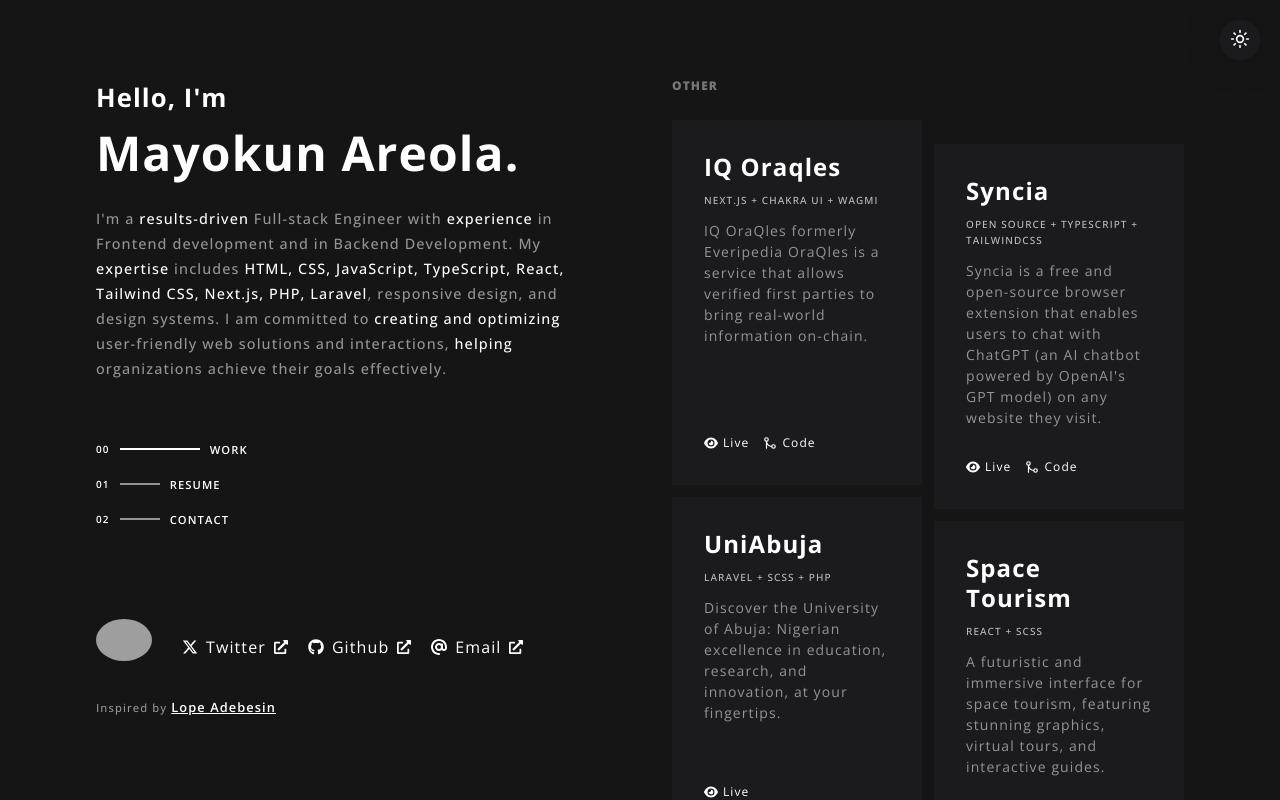
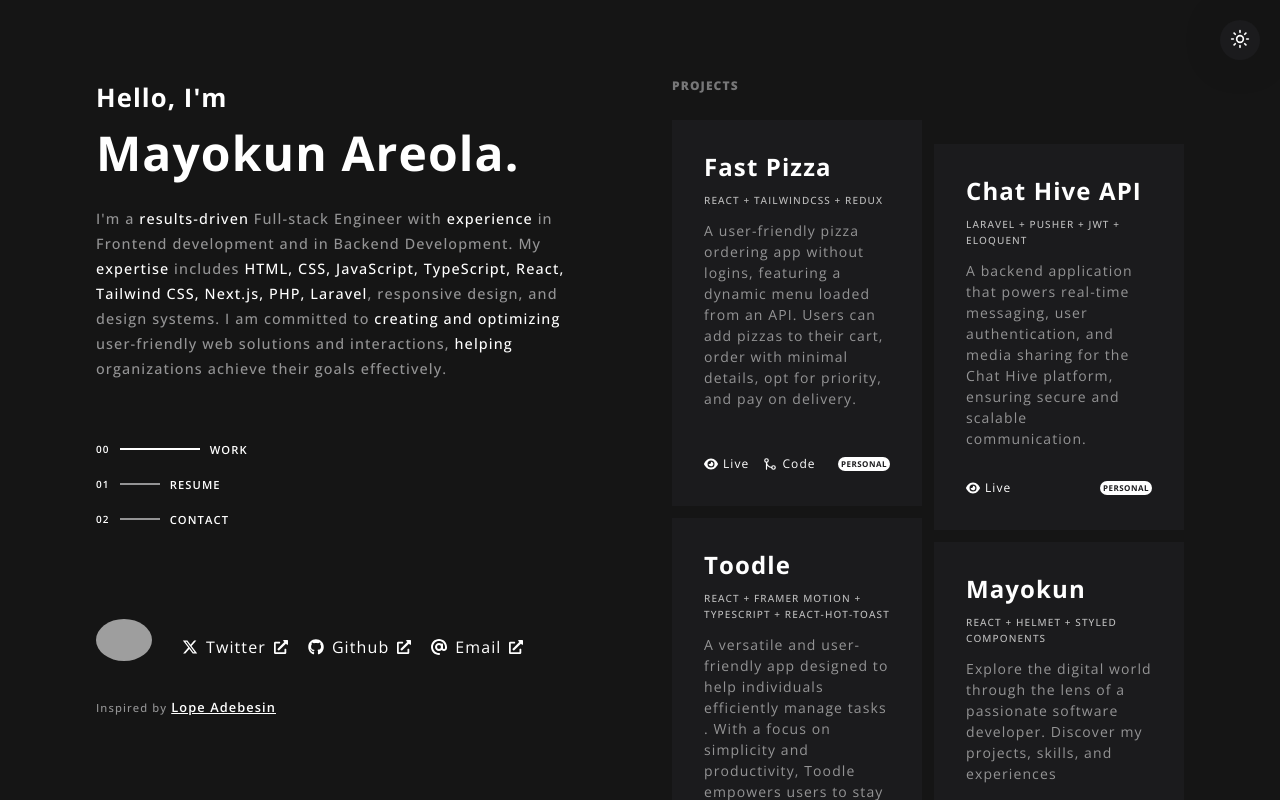
Before and after one commit to Mayokunnn/mayokun.tech, a React (Vite) app: page / in a window 1280 px wide. Built offline with nearby package versions, Linux system fonts and the light colour scheme; grey boxes are pictures that could not be loaded.

Commit message:
Making changes to the work page desing

```diff
--- a/src/UI/Card.tsx
+++ b/src/UI/Card.tsx
@@ -29,6 +29,5 @@
   }
 `;
 export default function Card({className, children}) {
-  console.log(className);
   return <CardWrapper className={className}>{children}</CardWrapper>;
 }
--- a/src/componenents/Project.tsx
+++ b/src/componenents/Project.tsx
@@ -8,6 +8,8 @@
   ProjectDescription,
   CardFooter,
   CardLink,
+  ProjectFeatured,
+  CardLinkContainer,
 } from "../styles/Project.style";
 import { FiGitMerge } from "react-icons/fi";
 
@@ -20,6 +22,7 @@
   isPrivate?: boolean;
   github: string;
   index: number;
+  featured: boolean;
 }
 
 const Project = function (props: Props) {
@@ -40,6 +43,7 @@
           </ProjectDescription>
         </ProjectDetails>
         <CardFooter className="footer">
+          <CardLinkContainer>
             <CardLink href={props.live} target="_blank" rel="noopener noreferrer">
               <span className="icon">{<FaEye />}</span>
               <span>Live</span>
@@ -54,6 +58,8 @@
                 <span>Code</span>
               </CardLink>
             )}
+          </CardLinkContainer>
+          <ProjectFeatured>{props.featured ? "Featured": "Personal"}</ProjectFeatured>
         </CardFooter>
       </CardContainer>
      </Card>
--- a/src/pages/Work.tsx
+++ b/src/pages/Work.tsx
@@ -1,64 +1,44 @@
 import { Helmet } from "react-helmet";
 import {
-  WorkContainer,
-  WorkContainerHalf,
-  WorkHeading,
-  WorkList,
-  WorkView,
-  WorkWrapper,
+  Container,
+  Heading,
+  List,
+  View,
+  Wrapper,
 } from "../styles/Work.style";
-import { FeaturedProjects, projects } from "../utils/helpers";
+import { projects } from "../utils/helpers";
 import Project from "../componenents/Project";
 
 export default function Work() {
   return (
-    <WorkView>
+    <View>
       <Helmet>
         <title> Work | Mayokun Areola </title>
       </Helmet>
-      <WorkWrapper>
-        {FeaturedProjects.length > 0 && (
-          <WorkContainer>
-            <WorkHeading>Featured</WorkHeading>
-            {FeaturedProjects.map((project) => (
-              <Project
-                className="card"
-                key={project.id}
-                id={project.id}
-                title={project.title}
-                description={project.description}
-                isPrivate={project.isPrivate}
-                github={project.github}
-                live={project.liveLink}
-                stack={project.stack}
-                // theme={props.theme}
-              />
-            ))}
-          </WorkContainer>
-        )}
+      <Wrapper>
         {projects.length && (
-          <WorkContainerHalf>
-            <WorkHeading className="span--2">other</WorkHeading>
-            <WorkList>
+          <Container>
+            <Heading className="span--2">Projects</Heading>
+            <List>
               {projects.map((project, i) => (
                 <Project
                   className="card"
                   key={project.id}
-                  id={project.id}
                   title={project.title}
                   description={project.description}
                   isPrivate={project.isPrivate}
                   github={project.github}
                   live={project.liveLink}
                   stack={project.stack}
+                  featured={project.featured}
                   index={i}
                   // theme={props.theme}
                 />
               ))}
-            </WorkList>
-          </WorkContainerHalf>
+            </List>
+          </Container>
         )}
-      </WorkWrapper>
-    </WorkView>
+      </Wrapper>
+    </View>
   );
 }
--- a/src/styles/Project.style.ts
+++ b/src/styles/Project.style.ts
@@ -7,7 +7,6 @@
   backface-visibility: hidden;
   height: 100%;
   width: 100%;
-
 `;
 
 export const ProjectDetails = styled.div`
@@ -15,6 +14,7 @@
   flex-direction: column;
   backface-visibility: hidden;
 `;
+
 
 export const ProjectHeading = styled.h1`
   font-size: 1.5rem;
@@ -49,7 +49,7 @@
   min-height: ${({ className }) => (className ? "90px" : "auto")};
   display: -webkit-box;
   line-clamp: 2;
-    -webkit-line-clamp:2;
+  -webkit-line-clamp: 2;
   overflow: hidden;
   text-overflow: ellipsis;
 
@@ -66,13 +66,37 @@
 export const CardFooter = styled.div`
   display: flex;
   gap: 14px;
+  justify-content: space-between;
 
   &.footer {
     @media only screen and (max-width: 990px) {
       margin-top: 0 !important;
     }
   }
+
+
 `;
+
+export const ProjectFeatured = styled.div`
+  font-size: 8px;
+  font-weight: 700;
+  color: ${({ theme }) => theme.card};
+  background-color: ${({ theme }) => theme.text};
+  border-radius: 8px;
+  padding: 1.5px 3px;
+  align-self: center;
+  letter-spacing: 0.5px;
+  text-transform: uppercase;
+
+
+`;
+
+
+export const CardLinkContainer = styled.div`
+  gap: 14px;
+  display: flex;
+`;
+
 
 export const CardLink = styled.a`
   display: flex;
@@ -84,7 +108,6 @@
   color: ${({ theme }) => theme.cardStack};
   text-decoration: none;
   transition: all 300ms;
-
 
   &:hover {
     color: ${({ theme }) => theme.active};
--- a/src/styles/Work.style.ts
+++ b/src/styles/Work.style.ts
@@ -1,59 +1,23 @@
 import styled from "styled-components";
 
-export const WorkView = styled.div`
+export const View = styled.div`
   height: 100%;
   width: 100%;
   display: flex;
   flex-direction: column;
+  margin-bottom: 200px;
 
   @media only screen and (max-width: 990px) {
     margin: 0 1rem;
   }
 `;
 
-export const WorkWrapper = styled.div`
+export const Wrapper = styled.div`
   display: grid;
   grid-template-columns: 1fr;
 `;
 
-export const WorkContainer = styled.div`
-  display: grid;
-  grid-template-columns: 1fr;
-  gap: 12px;
-  margin-bottom: 32px;
-  backface-visibility: hidden;
-
-  @media only screen and (max-width: 990px) {
-    gap: 32px;
-  }
-
-  @media only screen and (max-width: 600px) {
-    gap: 16px;
-  }
-
-  & p.paragraph {
-    height: auto;
-    min-height: auto;
-
-    @media only screen and (max-width: 990px) {
-      min-height: 72px;
-    }
-  }
-
-  &:hover .card {
-    opacity: 0.5;
-
-    @media only screen and (max-width: 990px) {
-      opacity: 1;
-    }
-  }
-
-  .card:hover {
-    opacity: 1;
-  }
-`;
-
-export const WorkContainerHalf = styled.div`
+export const Container = styled.div`
   display: grid;
   grid-template-columns: repeat(2, 1fr);
   gap: 12px;
@@ -86,7 +50,7 @@
   }
 `;
 
-export const WorkHeading = styled.h1`
+export const Heading = styled.h1`
   margin: 14px 0;
   font-size: 12px;
   font-weight: 800;
@@ -99,11 +63,11 @@
   }
 `;
 
-export const WorkContainerHeader = styled.div`
+export const ContainerHeader = styled.div`
   display: block;
 `;
 
-export const WorkList = styled.ul`
+export const List = styled.ul`
   list-style-type: none;
   display: grid;
   grid-column: span 2;
--- a/src/utils/helpers.ts
+++ b/src/utils/helpers.ts
@@ -80,63 +80,46 @@
 export const projects = [
   {
     id: uuid(),
-    title: "IQ Oraqles",
+    title: "Fast Pizza",
     description:
-      "IQ OraQles formerly Everipedia OraQles is a service that allows verified first parties to bring real-world information on-chain.",
+      "A user-friendly pizza ordering app without logins, featuring a dynamic menu loaded from an API. Users can add pizzas to their cart, order with minimal details, opt for priority, and pay on delivery.",
     isPrivate: false,
-    liveLink: "https://oraqles.com/",
-    github: "https://github.com/EveripediaNetwork/oraqles-ui/",
-    stack: "Next.js + Chakra UI + Wagmi",
+    liveLink: "https://fast-pizza-beta.vercel.app/",
+    github: "https://github.com/Mayokunnn/fast-pizza",
+    stack: "React + TailwindCSS + Redux",
+    featured: false,
   },
   {
     id: uuid(),
-    title: "Syncia",
+    title: "Chat Hive API",
     description:
-      "Syncia is a free and open-source browser extension that enables users to chat with ChatGPT (an AI chatbot powered by OpenAI's GPT model) on any website they visit.",
-    isPrivate: false,
-    liveLink:
-      "https://chromewebstore.google.com/detail/syncia-power-of-chatgpt-o/bhdfllifdfodbkihgmahlfmddlmfdjak",
-    github: "https://github.com/Royal-lobster/Syncia",
-    stack: "Open Source + Typescript + TailwindCSS",
+      "A backend application that powers real-time messaging, user authentication, and media sharing for the Chat Hive platform, ensuring secure and scalable communication. ",
+    isPrivate: true,
+    liveLink: "https://documenter.getpostman.com/view/36619018/2sA3s4nr4n",
+    github: "",
+    stack: "Laravel + Pusher + JWT + Eloquent",
+    featured: false,
   },
   {
     id: uuid(),
-    title: "UniAbuja",
+    title: "Toodle",
     description:
-      "Discover the University of Abuja: Nigerian excellence in education, research, and innovation, at your fingertips.",
-    isPrivate: true,
-    liveLink: "https://www.uniabuja.edu.ng/",
-    github: "",
-    stack: "Laravel + SCSS + PHP",
+      "A versatile and user-friendly app designed to help individuals efficiently manage tasks  . With a focus on simplicity and productivity, Toodle empowers users to stay organized, and accomplish their goals seamlessly.",
+    isPrivate: false,
+    liveLink: "https://toodle-v2.vercel.app/",
+    github: "https://github.com/Mayokunnn/toodle-v2",
+    stack: "React +  Framer Motion + Typescript + React-hot-toast",
+    featured: false,
   },
   {
     id: uuid(),
-    title: "Space Tourism",
-    description:
-      "A futuristic and immersive interface for space tourism, featuring stunning graphics, virtual tours, and interactive guides.",
-    isPrivate: false,
-    liveLink: "https://space-tour.vercel.app",
-    github: "https://github.com/Adebesin-Cell/space-tourism",
-    stack: "React + SCSS",
-  },
-  {
-    id: uuid(),
-    title: "Whatsapp Web UI",
-    description:
-      "A fresh and modern user interface for seamless messaging and communication, now with enhanced functionality.",
-    isPrivate: false,
-    liveLink: "https://whatsapp-web-nu.vercel.app",
-    github: "https://github.com/Adebesin-Cell/whatsapp-web",
-    stack: "React + Firebase + SCSS",
-  },
-  {
-    id: uuid(),
-    title: "Lope.dev",
+    title: "Mayokun",
     description:
       "Explore the digital world through the lens of a passionate software developer. Discover my projects, skills, and experiences",
     isPrivate: false,
-    liveLink: "https://lope-dev-cell.vercel.app/",
-    github: "https://github.com/Adebesin-Cell/lope.dev",
+  liveLink: "",
+    github: "https://github.com/Mayokunnn/mayokun.tech",
     stack: "React + Helmet + Styled Components",
+    featured: false,
   },
 ];
```
Lines whose indentation alone changed are shown as unchanged.
